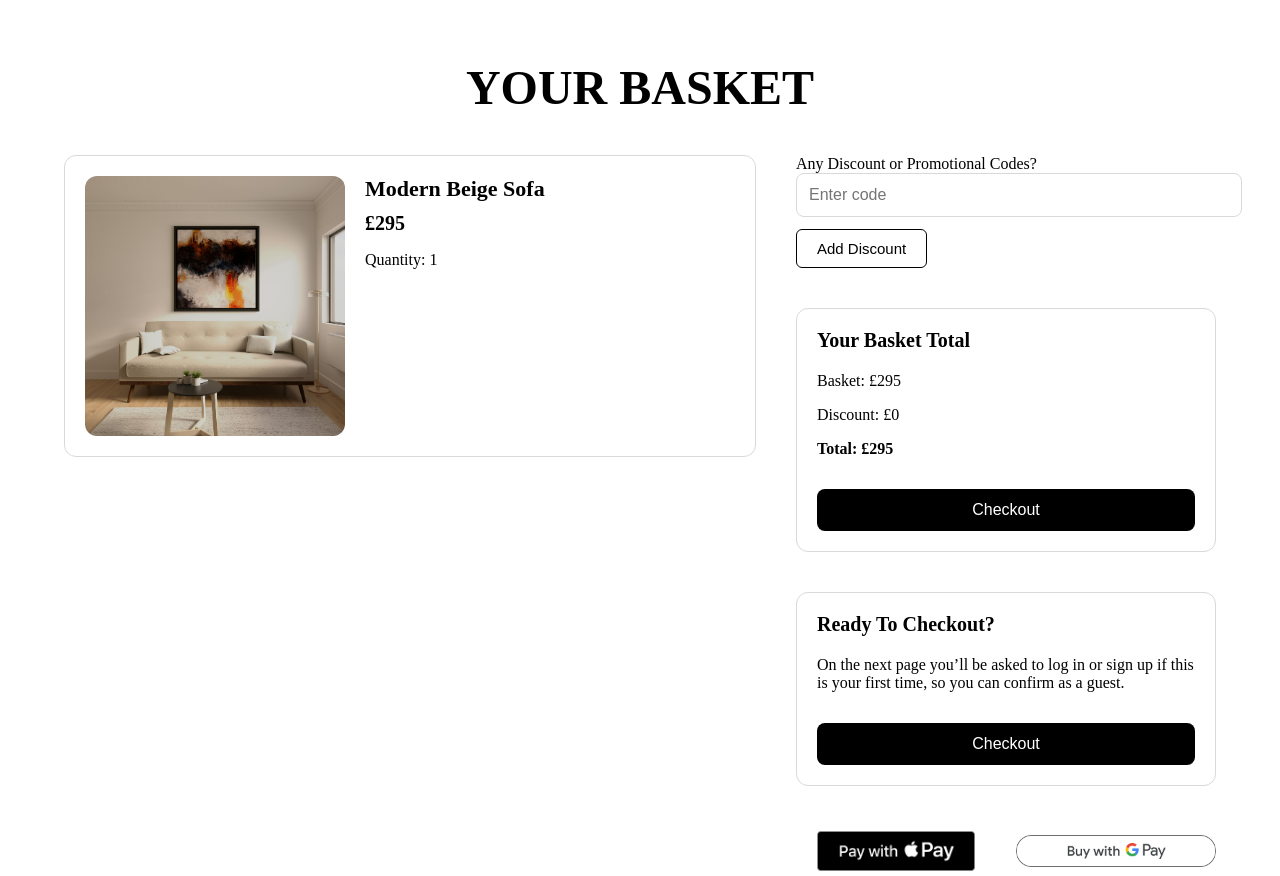
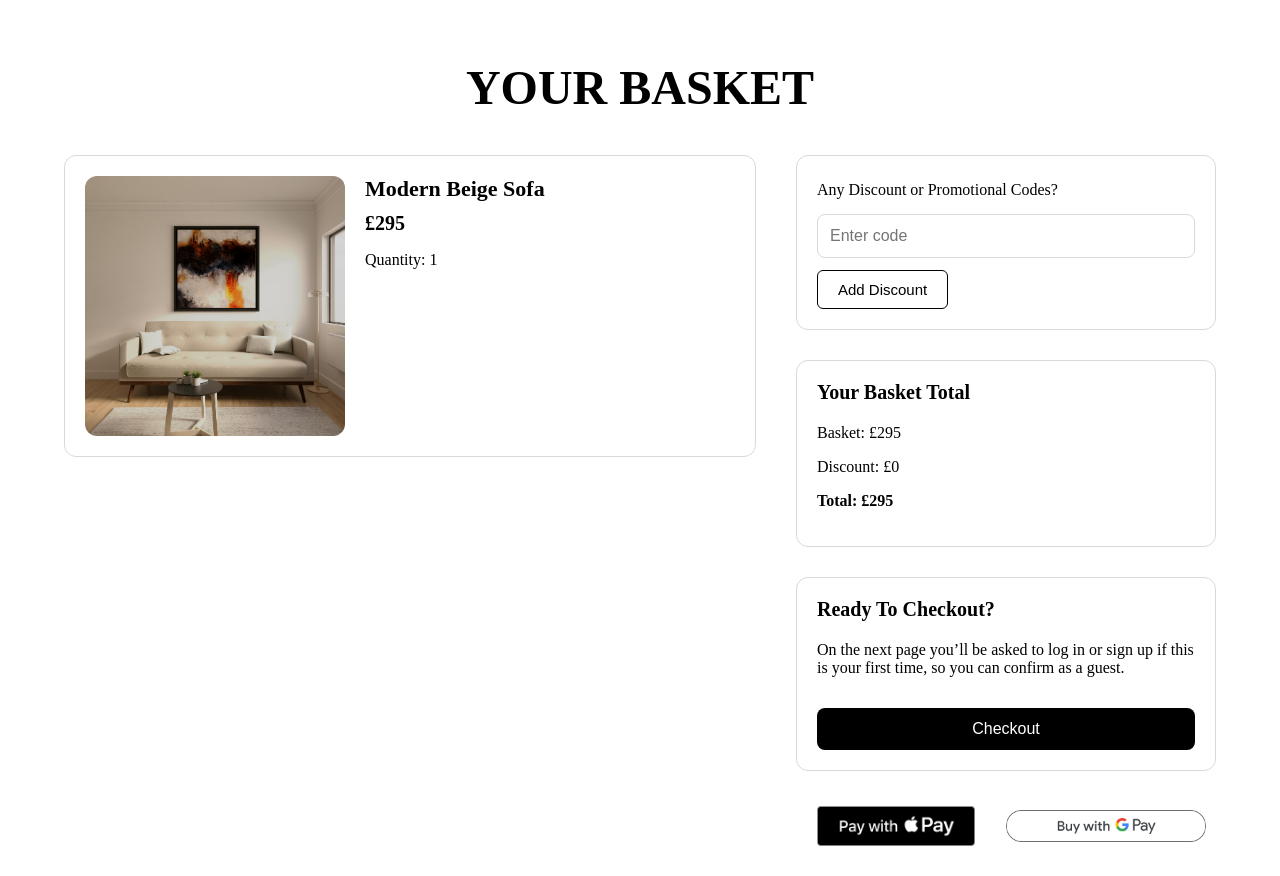
Before and after one commit to Dimitri-kc/TEAM-13-, a PHP site: page /html/basket.html in a window 1280 px wide. After the commit the page ends 846 px from the top, so only its background shows below. Run offline with PHP 8.4, Linux system fonts and the light colour scheme; some web fonts are replaced.

Commit message:
fixing basket

```diff
--- a/Draft/css/basket.css
+++ b/Draft/css/basket.css
@@ -61,6 +61,35 @@ body {
     gap: 20px;
 }
 
+/* Discount Section */
+.discount-box {
+    border: 1px solid #D9D9D9;
+    border-radius: 12px;
+    padding: 20px;
+    background: #ffffff;
+}
+
+
+.discount-box label {
+    display: block;
+    margin-top: 5px;          /* pushes label upward */
+    margin-bottom: 15px;      /* adds space before input */
+    font-size: 16px;
+}
+
+
+.discount-box input {
+    width: 100%;              /* forces input inside the container */
+    box-sizing: border-box;   /* prevents overflow */
+    padding: 12px 15px;
+    border: 1px solid #D9D9D9;
+    border-radius: 10px;
+    font-size: 16px;
+    margin-bottom: 15px;      /* space before button */
+}
+
+
+
 /* .discount-box,
 
 .discount-box {
@@ -86,6 +115,7 @@ body {
     display: block;
     margin-bottom: 10px;
 }
+
 
 .discount-box input {
     width: 100%;
@@ -118,8 +148,10 @@ body {
     border-radius: 12px;         /* rounded corners */
     padding: 20px;               /* spacing inside box */
     background: white;           /* white background */
-    margin-top: 20px;            /* space between boxes */
+    margin-top: 10px;            /* space between boxes */
 }
+
+
 
 .checkout-btn {
     margin-top: 15px;
@@ -133,24 +165,16 @@ body {
     cursor: pointer;
 }
 
-/* --- PAYMENT BUTTONS ---
-.pay-buttons {
-    display: flex;
-    flex-direction: column;
-    gap: 12px;
-}
 
-.pay-btn {
-    width: 100%;
-    height: auto;
-} */
 
 .pay-buttons {
     display: flex;
     align-items: center;
-    gap: 20px;             /* space between buttons */
-    margin-top: 20px;
+    gap: 10px;             /* space between buttons */
+    margin-top: 10px;
 }
+
+
 
 .pay-btn {
     width: 200px;          /* identical width */
--- a/Draft/html/basket.html
+++ b/Draft/html/basket.html
@@ -46,8 +46,7 @@
                 <p>Basket: £295</p>
                 <p>Discount: £0</p>
                 <p><strong>Total: £295</strong></p>
-                <!-- <button class="checkout-btn">Checkout</button> -->
-                 <button class="checkout-btn" onclick="window.location.href='signup.html'">Checkout</button>
+
 
             </div>
 
@@ -55,8 +54,7 @@
                 <h3>Ready To Checkout?</h3>
                 <p>On the next page you’ll be asked to log in or sign up if
                 this is your first time, so you can confirm as a guest.</p>
-                <!-- <button class="checkout-btn">Checkout</button> -->
-                 <button class="checkout-btn" onclick="window.location.href='signup.html'">Checkout</button>
+                 <button class="checkout-btn" onclick="window.location.href='checkout.html'">Checkout</button>
 
             </div>
 
```
